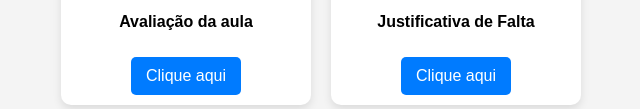
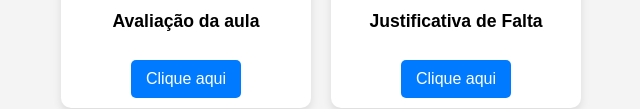
Before and after one commit to Hospedagem-Web/Portal-da-ILHAS, a plain HTML site: page index.html in a window 1280 px wide. Shown: the part 577-686 px from the top of the page, without its empty margins (319-959 px from the left). Drawn offline with Linux system fonts and the light colour scheme.

Commit message:
Update style.css

```diff
--- a/style.css
+++ b/style.css
@@ -55,7 +55,7 @@ h1, h2 {
 }
 
 .card h3 {
-  font-size: clamp(0.7rem, 2vw, 1rem); /* Tamanho do texto adaptável: mínimo 0.7rem, máximo 1rem */
+  font-size: clamp(1.1rem, 2vw, 1rem); /* Tamanho do texto adaptável: mínimo 0.7rem, máximo 1rem */
 }
 
 .card .btn {
```
